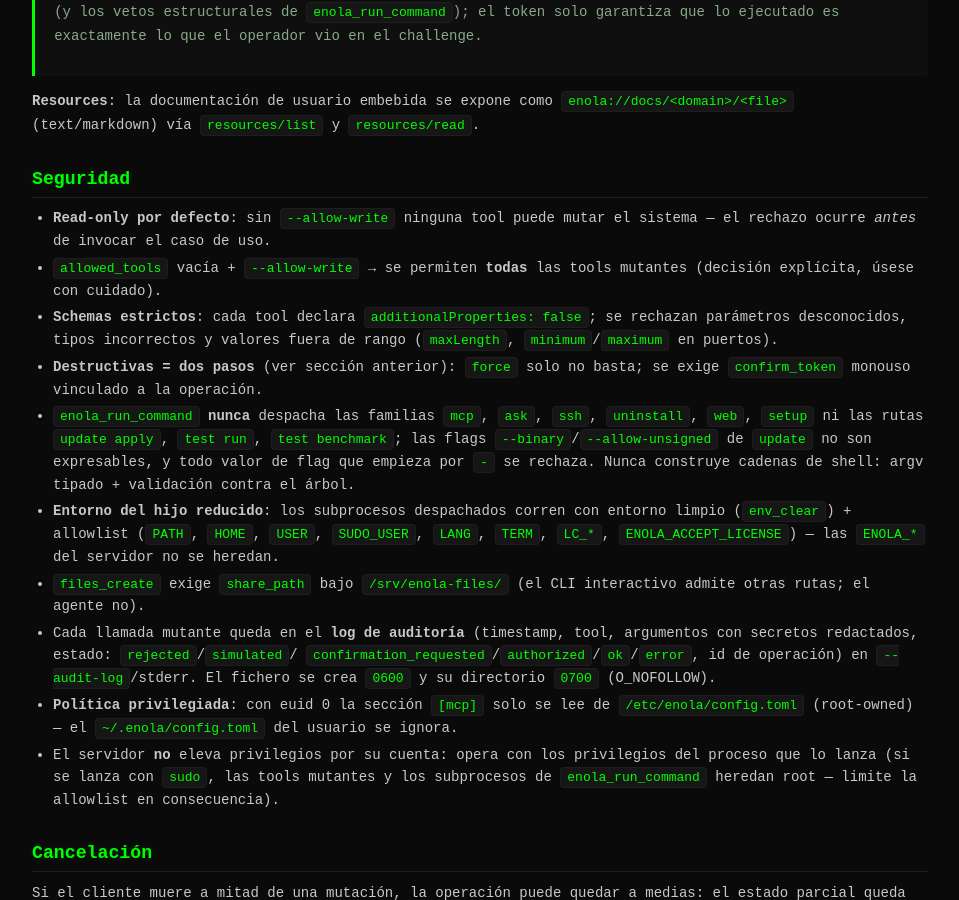
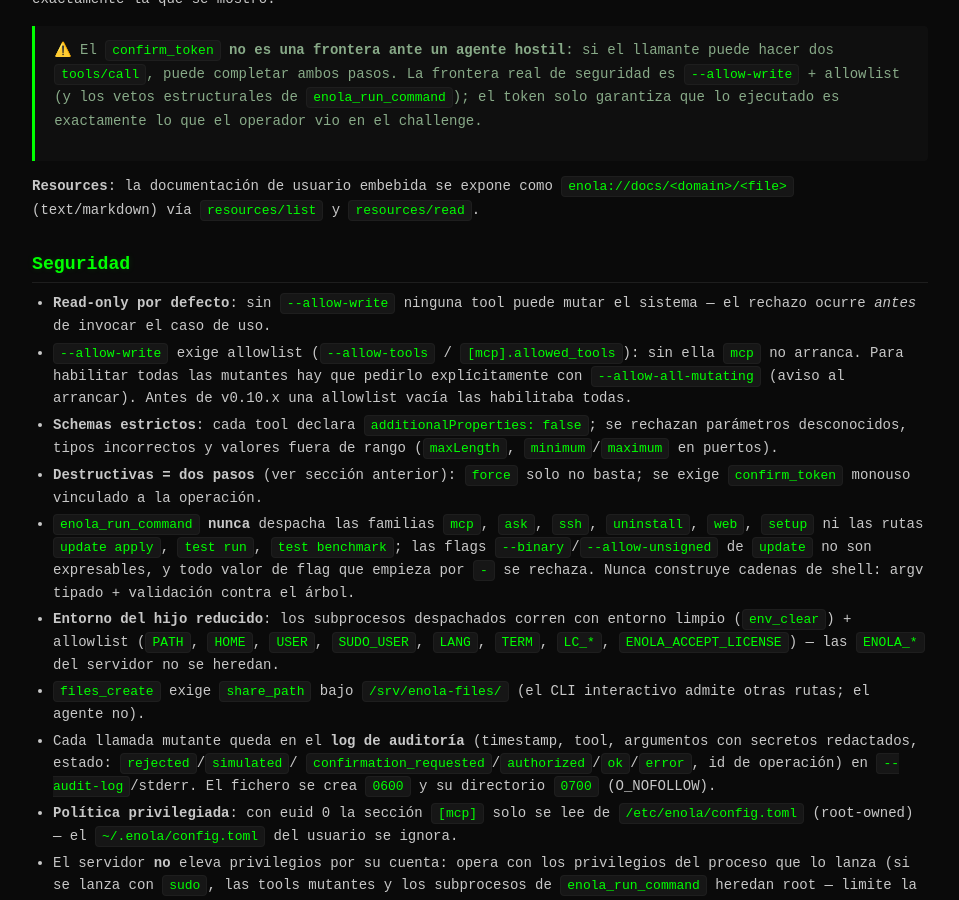
Before and after one commit to SalvadorPalmaRodriguez/enola-cli-lite, a Jekyll site: the page built from docs/user/mcp/commands-mcp.md, in a window 1280 px wide and 900 px high, scrolled down 3335 px. Shown: the whole window, without its empty margins (160-1119 px from the left). Built offline with Jekyll 4.4.1, drawn with Linux system fonts in a browser that asks for light colours; our own code applies the rules of GitHub Pages for plain Markdown files; some of the changed text lies outside the part shown.

Commit message:
docs(security): CHANGELOG [Unreleased] + DOC-SYNC de A25-P4
- CHANGELOG: Breaking (allowlist MCP obligatoria, minisign_pubkey_url retirado)
  + Security (VPN, feed anti-replay, manifest/uninstall, trust_remote_code).
- commands-mcp.md 1.5, commands-vpn.md 2.1, commands-update.md 3.6 (incluye el
  DOC-SYNC rezagado de P2), config-reference.md, config.example.toml, README,
  llms.txt, llms-full.txt.

````diff
--- a/docs/user/mcp/commands-mcp.md
+++ b/docs/user/mcp/commands-mcp.md
@@ -14,7 +14,7 @@
 ## Sintaxis
 
 ```bash
-enola-cli mcp [--allow-write] [--allow-tools TOOLS]
+enola-cli mcp [--allow-write] [--allow-tools TOOLS] [--allow-all-mutating]
               [--max-output-bytes BYTES] [--audit-log PATH]
               [--request-timeout-secs SECS]
 ```
@@ -22,7 +22,8 @@
 | Flag | Descripción |
 |------|-------------|
 | `--allow-write` | Permite tools que mutan el sistema. Por defecto: **read-only**. |
-| `--allow-tools` | Lista CSV de tools permitidas (`wp_create`) o rutas de comando (`wp:create`; `family` pelado para hojas como `doctor`). |
+| `--allow-tools` | Lista CSV de tools permitidas (`wp_create`) o rutas de comando (`wp:create`; `family` pelado para hojas como `doctor`). **Obligatoria** con `--allow-write`. |
+| `--allow-all-mutating` | Escape explícito: con `--allow-write`, habilita **todas** las mutantes sin allowlist (muestra un aviso). También `[mcp].allow_all_mutating = true`; no hay variable de entorno. |
 | `--max-output-bytes` | Límite de stdout/stderr devuelto por llamada (def: 65536). |
 | `--audit-log` | Fichero de auditoría para llamadas mutantes (def: `stderr`; nunca stdout). |
 | `--request-timeout-secs` | Timeout por llamada a tool (def: 60). |
@@ -136,8 +137,10 @@
 
 - **Read-only por defecto**: sin `--allow-write` ninguna tool puede mutar
   el sistema — el rechazo ocurre *antes* de invocar el caso de uso.
-- `allowed_tools` vacía + `--allow-write` → se permiten **todas** las
-  tools mutantes (decisión explícita, úsese con cuidado).
+- `--allow-write` exige allowlist (`--allow-tools` / `[mcp].allowed_tools`): sin
+  ella `mcp` no arranca. Para habilitar todas las mutantes hay que pedirlo
+  explícitamente con `--allow-all-mutating` (aviso al arrancar). Antes de
+  v0.10.x una allowlist vacía las habilitaba todas.
 - **Schemas estrictos**: cada tool declara `additionalProperties: false`;
   se rechazan parámetros desconocidos, tipos incorrectos y valores fuera
   de rango (`maxLength`, `minimum`/`maximum` en puertos).
--- a/llms.txt
+++ b/llms.txt
@@ -32,8 +32,9 @@
 - [Verify downloads (EN)](https://salvadorpalmarodriguez.github.io/enola-cli-lite/en/verify-downloads): SHA256 + minisign + ML-DSA-65 verification guide
 - [MCP server (EN)](https://salvadorpalmarodriguez.github.io/enola-cli-lite/en/commands-mcp): Model Context Protocol server for AI agents
 
-MCP security: read-only by default. Mutations require `--allow-write` and may
-be restricted with `--allow-tools`; destructive operations additionally
+MCP security: read-only by default. Mutations require `--allow-write` plus an
+allowlist (`--allow-tools`; an empty allowlist needs the explicit
+`--allow-all-mutating`); destructive operations additionally
 require `force: true` and a single-use `confirm_token` bound to the exact
 arguments (300-second lifetime). `try_run: true` validates and simulates
 without side effects. `enola_run_command` uses typed argv and never dispatches
````
Also changed, not shown: other parts of docs/user/mcp/commands-mcp.md (+1 -1 lines), README.es.md (+2 -2 lines), config.example.toml (+10 -8 lines), docs/user/general/config-reference.md (+10 -7 lines), docs/user/update/commands-update.md (+22 -6 lines), docs/user/vpn/commands-vpn.md (+5 -5 lines), llms-full.txt (+4 -3 lines), CHANGELOG.md, README.md.
